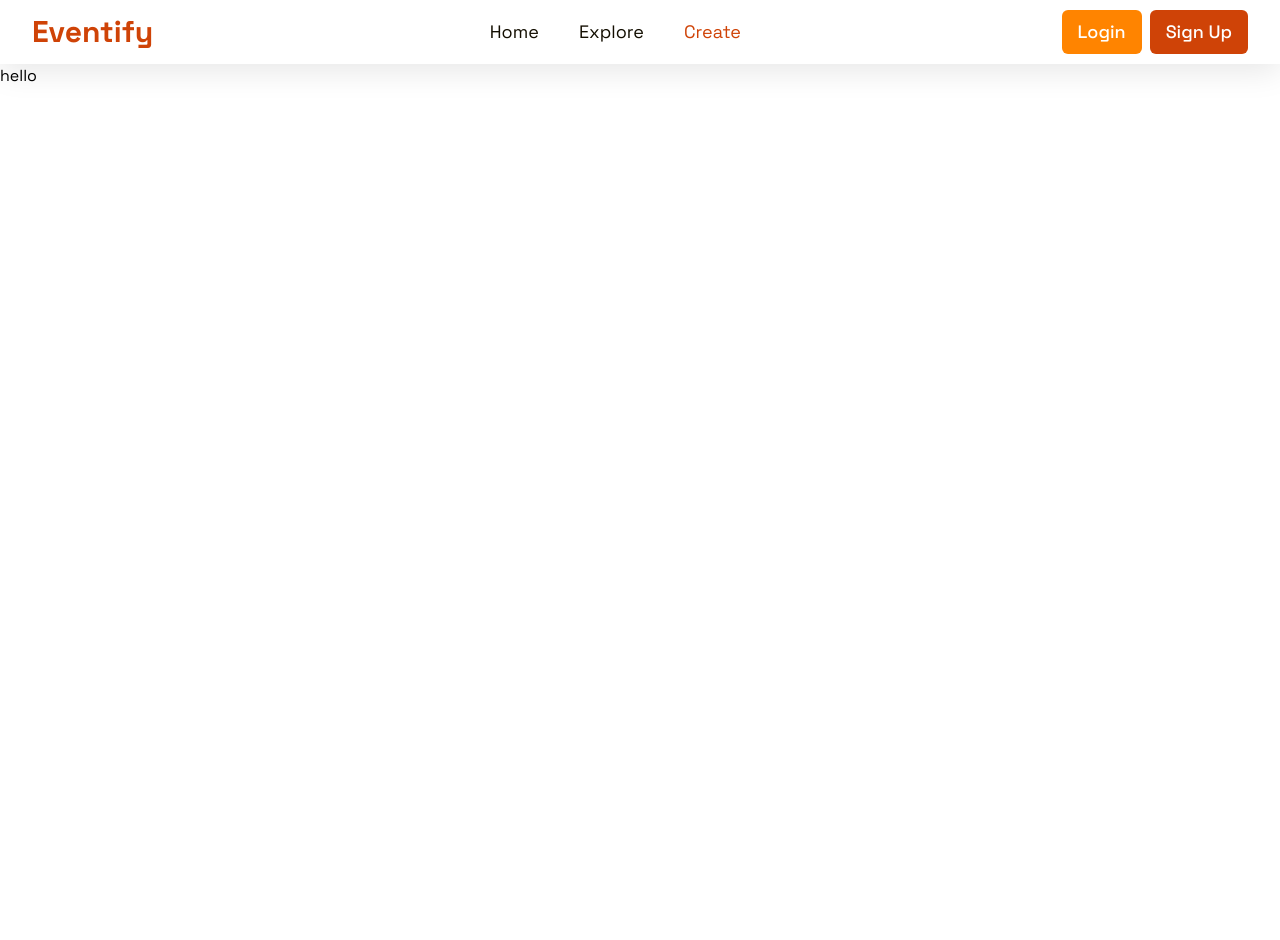
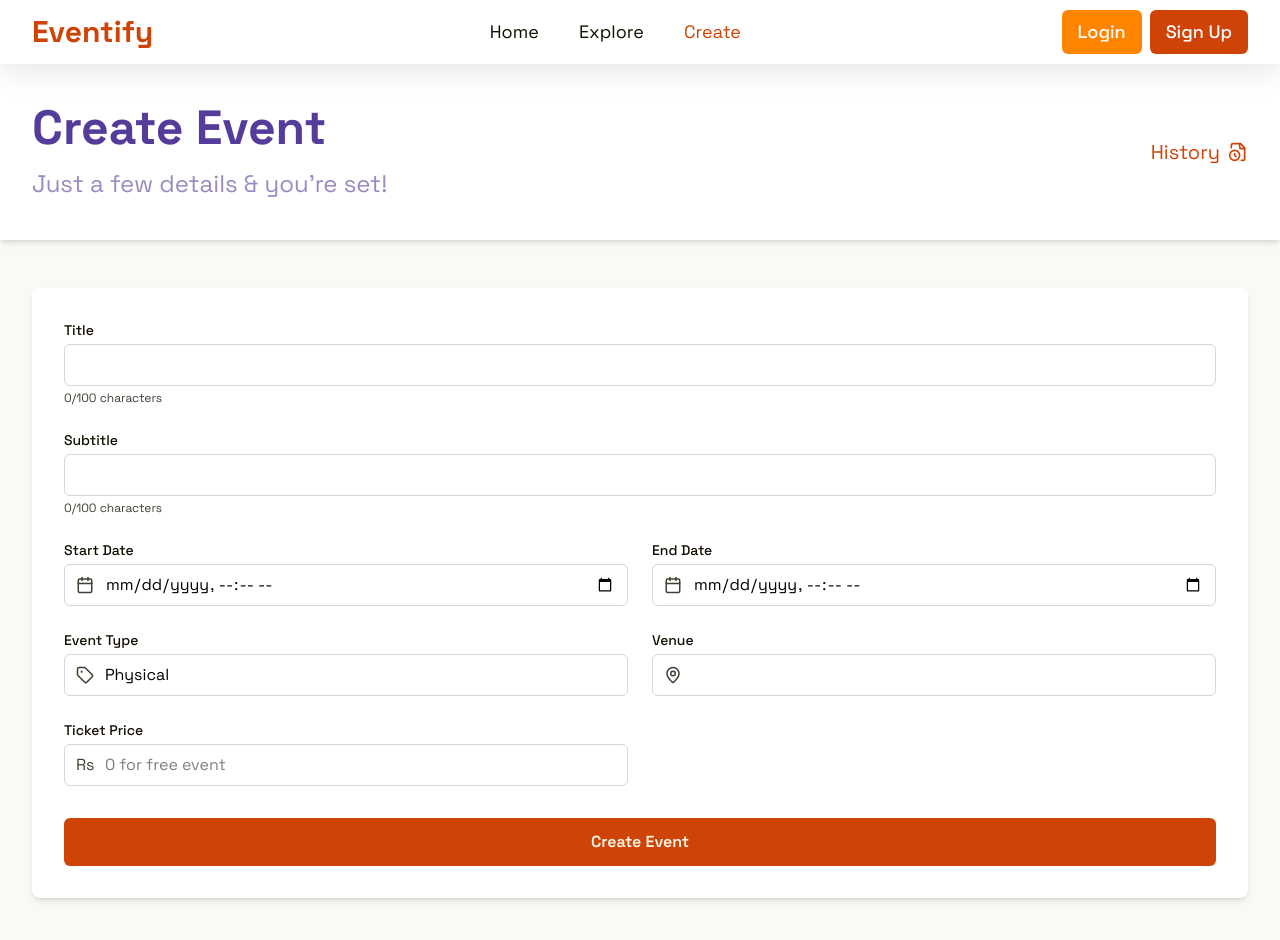
Before and after one commit to SuyanShrestha/eventify-frontend, a React (Vite) app: page /create in a window 1280 px wide. Shown: the top 940 px of the page. Before the commit the page ends 800 px from the top, so only its background shows below. Built offline with nearby package versions, Linux system fonts and the light colour scheme.

Commit message:
WIP: add basic calendar and create page without markdown editor

```diff
--- a/src/assets/icons/index.ts
+++ b/src/assets/icons/index.ts
@@ -14,7 +14,8 @@ import {
   Tag,
   User,
   Clipboard,
-  ClipboardCheck
+  ClipboardCheck,
+  FileClock
 } from "lucide-react";
 
 export {
@@ -33,5 +34,6 @@ export {
   Tag,
   User,
   Clipboard,
-  ClipboardCheck
+  ClipboardCheck,
+  FileClock
 };
--- a/src/pages/CreateEvent.tsx
+++ b/src/pages/CreateEvent.tsx
@@ -1,7 +1,262 @@
 import type React from "react";
+import { useState } from "react";
+import { Calendar, FileClock, MapPin, Tag } from "../assets/icons";
 
 const CreateEvent: React.FC = () => {
-  return <div className="mt-16">hello</div>;
+  const [event, setEvent] = useState({
+    title: "",
+    subtitle: "",
+    startDate: "",
+    endDate: "",
+    eventType: "physical",
+    venue: "",
+    ticketPrice: "",
+    details: "",
+  });
+
+  const handleInputChange = (
+    e: React.ChangeEvent<
+      HTMLInputElement | HTMLTextAreaElement | HTMLSelectElement
+    >
+  ) => {
+    const { name, value } = e.target;
+    setEvent((prev) => ({ ...prev, [name]: value }));
+  };
+
+  const handleSubmit = (e: React.FormEvent) => {
+    e.preventDefault();
+    console.log("Form submitted:", event);
+
+    setEvent({
+      title: "",
+      subtitle: "",
+      startDate: "",
+      endDate: "",
+      eventType: "physical",
+      venue: "",
+      ticketPrice: "",
+      details: "",
+    });
+  };
+
+  return (
+    <div className="bg-primary-500 min-h-screen z-20">
+      {/* HEADER */}
+      <div className="mt-16 bg-secondary-500 py-6 px-4 sm:px-6 lg:px-8 shadow-md z-5 ">
+        <div className="max-w-7xl mx-auto flex justify-between items-center h-full gap-32 py-4">
+          <div className="flex flex-col gap-4">
+            <h1 className="text-3xl sm:text-5xl font-bold text-secondary-text-500">
+              Create Event
+            </h1>
+            <p className="hidden sm:block sm:text-2xl text-secondary-text-400 ">
+              Just a few details & you're set!
+            </p>
+          </div>
+
+          <button className="text-lg sm:text-xl text-accent-text-500 hover:text-accent-400 transition duration-300 cursor-pointer flex gap-2 items-center">
+            <span>History</span>
+            <FileClock className="w-5 h-5 " />
+          </button>
+        </div>
+      </div>
+
+      {/* CONTENTS */}
+      <main className="py-12 px-4 sm:px-6 lg:px-8">
+        <div className="max-w-7xl mx-auto">
+          <form
+            onSubmit={handleSubmit}
+            className="bg-white shadow-md rounded-lg p-8"
+          >
+            <div className="grid grid-cols-1 md:grid-cols-2 gap-6">
+              {/* title */}
+              <div className="col-span-full">
+                <label
+                  htmlFor="title"
+                  className="block text-sm font-medium text-primary-text-500 mb-1"
+                >
+                  Title
+                </label>
+                <input
+                  type="text"
+                  id="title"
+                  name="title"
+                  value={event.title}
+                  onChange={handleInputChange}
+                  maxLength={100}
+                  className="w-full px-3 py-2 border border-gray-300 rounded-md focus:outline-none focus:ring-1 focus:ring-accent-400"
+                  required
+                />
+                <p className="text-xs text-primary-text-400 mt-1">
+                  {event.title.length}/100 characters
+                </p>
+              </div>
+
+              {/* subtitle */}
+              <div className="col-span-full">
+                <label
+                  htmlFor="subtitle"
+                  className="block text-sm font-medium text-primary-text-500 mb-1"
+                >
+                  Subtitle
+                </label>
+                <input
+                  type="text"
+                  id="subtitle"
+                  name="subtitle"
+                  value={event.subtitle}
+                  onChange={handleInputChange}
+                  maxLength={100}
+                  className="w-full px-3 py-2 border border-gray-300 rounded-md focus:outline-none focus:ring-1 focus:ring-accent-400"
+                />
+                <p className="text-xs text-primary-text-400 mt-1">
+                  {event.subtitle.length}/100 characters
+                </p>
+              </div>
+
+              {/* Start Date */}
+              <div>
+                <label
+                  htmlFor="startDate"
+                  className="block text-sm font-medium text-primary-text-500 mb-1"
+                >
+                  Start Date
+                </label>
+                <div className="relative">
+                  <Calendar
+                    className="absolute left-3 top-1/2 transform -translate-y-1/2 text-primary-text-400"
+                    size={18}
+                  />
+                  <input
+                    type="datetime-local"
+                    id="startDate"
+                    name="startDate"
+                    value={event.startDate}
+                    onChange={handleInputChange}
+                    className="w-full pl-10 pr-3 py-2 border border-gray-300 rounded-md focus:outline-none focus:ring-1 focus:ring-accent-400"
+                    required
+                  />
+                </div>
+              </div>
+
+              {/* End Date */}
+              <div>
+                <label
+                  htmlFor="endDate"
+                  className="block text-sm font-medium text-primary-text-500 mb-1"
+                >
+                  End Date
+                </label>
+                <div className="relative">
+                  <Calendar
+                    className="absolute left-3 top-1/2 transform -translate-y-1/2 text-primary-text-400"
+                    size={18}
+                  />
+                  <input
+                    type="datetime-local"
+                    id="endDate"
+                    name="endDate"
+                    value={event.endDate}
+                    onChange={handleInputChange}
+                    className="w-full pl-10 pr-3 py-2 border border-gray-300 rounded-md focus:outline-none focus:ring-1 focus:ring-accent-400"
+                    required
+                  />
+                </div>
+              </div>
+
+              {/* Event Type */}
+              <div>
+                <label
+                  htmlFor="eventType"
+                  className="block text-sm font-medium text-primary-text-500 mb-1"
+                >
+                  Event Type
+                </label>
+                <div className="relative">
+                  <Tag
+                    className="absolute left-3 top-1/2 transform -translate-y-1/2 text-primary-text-400"
+                    size={18}
+                  />
+                  <select
+                    id="eventType"
+                    name="eventType"
+                    value={event.eventType}
+                    onChange={handleInputChange}
+                    className="w-full pl-10 pr-3 py-2 border border-gray-300 rounded-md focus:outline-none focus:ring-1 focus:ring-accent-400 appearance-none"
+                    required
+                  >
+                    <option value="physical">Physical</option>
+                    <option value="remote">Remote</option>
+                  </select>
+                </div>
+              </div>
+
+              {/* Venue */}
+              <div>
+                <label
+                  htmlFor="venue"
+                  className="block text-sm font-medium text-primary-text-500 mb-1"
+                >
+                  Venue
+                </label>
+                <div className="relative">
+                  <MapPin
+                    className="absolute left-3 top-1/2 transform -translate-y-1/2 text-primary-text-400"
+                    size={18}
+                  />
+                  <input
+                    type="text"
+                    id="venue"
+                    name="venue"
+                    value={event.venue}
+                    onChange={handleInputChange}
+                    className="w-full pl-10 pr-3 py-2 border border-gray-300 rounded-md focus:outline-none focus:ring-1 focus:ring-accent-400"
+                    required
+                  />
+                </div>
+              </div>
+
+              {/* Ticket Price */}
+              <div>
+                <label
+                  htmlFor="ticketPrice"
+                  className="block text-sm font-medium text-primary-text-500 mb-1"
+                >
+                  Ticket Price
+                </label>
+                <div className="relative">
+                  <span className="absolute left-3 top-1/2 transform -translate-y-1/2 text-primary-text-400">
+                    Rs
+                  </span>
+                  <input
+                    type="number"
+                    id="ticketPrice"
+                    name="ticketPrice"
+                    value={event.ticketPrice}
+                    onChange={handleInputChange}
+                    min="0"
+                    step="10"
+                    className="w-full pl-10 pr-3 py-2 border border-gray-300 rounded-md focus:outline-none focus:ring-1 focus:ring-accent-400"
+                    placeholder="0 for free event"
+                    required
+                  />
+                </div>
+              </div>
+            </div>
+
+            {/* Submit Button */}
+            <div className="mt-8">
+              <button
+                type="submit"
+                className="w-full bg-accent-500 text-accent-btn-text py-3 px-4 rounded-md hover:bg-accent-400 transition duration-300 font-semibold cursor-pointer"
+              >
+                Create Event
+              </button>
+            </div>
+          </form>
+        </div>
+      </main>
+    </div>
+  );
 };
 
 export default CreateEvent;
```
